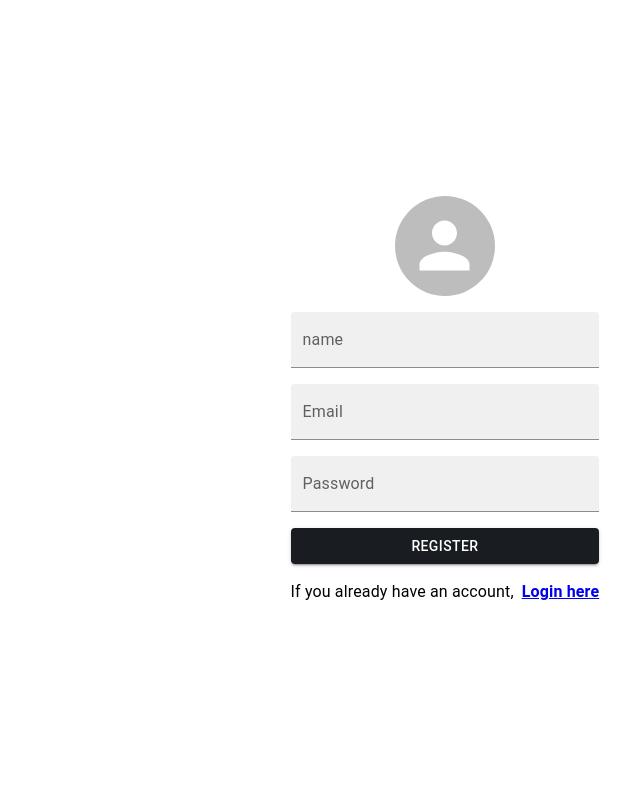
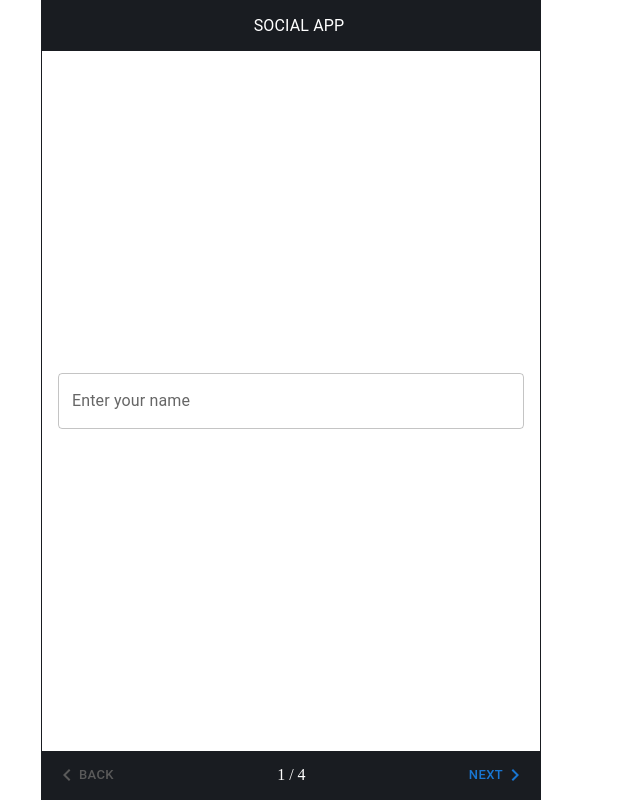
Before and after one commit to waihinsoe/socialApp, a React (Vite) app in the folder frontend/: page /register in a window 1280 px wide. Shown: the whole page, without its empty margins (349-989 px from the left). Built offline with nearby package versions, Linux system fonts and the light colour scheme.

Commit message:
feat: edit ui ux in register page

```diff
--- a/frontend/package.json
+++ b/frontend/package.json
@@ -20,6 +20,7 @@
     "react-router-dom": "^6.15.0"
   },
   "devDependencies": {
+    "@types/node": "^20.5.1",
     "@types/react": "^18.2.15",
     "@types/react-dom": "^18.2.7",
     "@typescript-eslint/eslint-plugin": "^6.0.0",
--- /dev/null
+++ b/frontend/src/components/Stepper.tsx
@@ -0,0 +1,121 @@
+import * as React from "react";
+import Box from "@mui/material/Box";
+import { useTheme } from "@mui/material/styles";
+import MobileStepper from "@mui/material/MobileStepper";
+import Paper from "@mui/material/Paper";
+import Typography from "@mui/material/Typography";
+import Button from "@mui/material/Button";
+import KeyboardArrowLeft from "@mui/icons-material/KeyboardArrowLeft";
+import KeyboardArrowRight from "@mui/icons-material/KeyboardArrowRight";
+import { TextField } from "@mui/material";
+import UploadAvatar from "./UploadAvatar";
+import { useState } from "react";
+
+export default function TextMobileStepper() {
+  const theme = useTheme();
+  const [activeStep, setActiveStep] = React.useState(0);
+  const maxSteps = 4;
+
+  const handleNext = () => {
+    setActiveStep((prevActiveStep) => prevActiveStep + 1);
+  };
+
+  const handleBack = () => {
+    setActiveStep((prevActiveStep) => prevActiveStep - 1);
+  };
+
+  return (
+    <Box sx={{ maxWidth: 400, flexGrow: 1 }}>
+      <Paper
+        square
+        elevation={0}
+        sx={{
+          display: "flex",
+          alignItems: "center",
+          height: 50,
+          pl: 2,
+          backgroundColor: "warning.main",
+          color: "#fff",
+        }}
+      >
+        <Typography>hello</Typography>
+      </Paper>
+      <Box sx={{ height: 255, maxWidth: 400, width: "100%", p: 2 }}>
+        {/* {steps[activeStep].description} */}
+        {activeStep === 0 && (
+          <TextField
+            id="name"
+            label="name"
+            variant="filled"
+            color="warning"
+            fullWidth
+          />
+        )}
+        {activeStep === 1 && (
+          <TextField
+            id="email"
+            label="Email"
+            variant="filled"
+            color="warning"
+            fullWidth
+          />
+        )}
+        {activeStep === 2 && (
+          <TextField
+            id="password"
+            label="Password"
+            variant="filled"
+            color="warning"
+            fullWidth
+          />
+        )}
+        {activeStep === 3 && <UploadAvatar setPreview={setPreview} />}
+      </Box>
+      <MobileStepper
+        sx={{ backgroundColor: "warning.main", color: "#fff" }}
+        variant="text"
+        steps={maxSteps}
+        position="static"
+        activeStep={activeStep}
+        nextButton={
+          <Button
+            sx={{
+              "&.Mui-disabled": {
+                color: "#5a5a5a",
+              },
+            }}
+            size="small"
+            onClick={handleNext}
+            disabled={activeStep === maxSteps - 1}
+          >
+            Next
+            {theme.direction === "rtl" ? (
+              <KeyboardArrowLeft />
+            ) : (
+              <KeyboardArrowRight />
+            )}
+          </Button>
+        }
+        backButton={
+          <Button
+            size="small"
+            onClick={handleBack}
+            disabled={activeStep === 0}
+            sx={{
+              "&.Mui-disabled": {
+                color: "#5a5a5a",
+              },
+            }}
+          >
+            {theme.direction === "rtl" ? (
+              <KeyboardArrowRight />
+            ) : (
+              <KeyboardArrowLeft />
+            )}
+            Back
+          </Button>
+        }
+      />
+    </Box>
+  );
+}
--- a/frontend/src/components/UploadAvatar.tsx
+++ b/frontend/src/components/UploadAvatar.tsx
@@ -12,7 +12,7 @@ const UploadAvatar = ({ setPreview }: Props) => {
     setPreview(view);
   };
   return (
-    <Box>
+    <Box sx={{ display: "flex", justifyContent: "center" }}>
       <Avatar
         width={200}
         height={200}
--- a/frontend/src/components/auth/Register.tsx
+++ b/frontend/src/components/auth/Register.tsx
@@ -2,14 +2,20 @@ import {
   Avatar,
   Box,
   Button,
+  MobileStepper,
+  Paper,
   TextField,
   ThemeProvider,
   Typography,
   createTheme,
+  useTheme,
 } from "@mui/material";
 import { Link } from "react-router-dom";
 import UploadAvatar from "../UploadAvatar";
 import { useState } from "react";
+import TextMobileStepper from "../Stepper";
+import { KeyboardArrowLeft, KeyboardArrowRight } from "@mui/icons-material";
+import React from "react";
 
 const customTheme = createTheme({
   palette: {
@@ -20,10 +26,34 @@ const customTheme = createTheme({
 });
 
 const Register = () => {
+  const theme = useTheme();
+  const [activeStep, setActiveStep] = React.useState(0);
+  const maxSteps = 4;
   const [preview, setPreview] = useState("");
-  const uploadPhoto = async () => {
+  const [userInfo, setUserInfo] = useState({
+    name: "",
+    email: "",
+    password: "",
+  });
+
+  const shouldDisable = !userInfo.name || !userInfo.email || !userInfo.password;
+
+  const handleNext = () => {
+    setActiveStep((prevActiveStep) => prevActiveStep + 1);
+  };
+
+  const handleBack = () => {
+    setActiveStep((prevActiveStep) => prevActiveStep - 1);
+  };
+
+  const createAccount = async () => {
+    const imgData = preview.split(",")[1]; // Assuming `preview` contains the base64 image data
+    const imgBlob = new Blob(
+      [Uint8Array.from(atob(imgData), (char) => char.charCodeAt(0))],
+      { type: "image/jpeg" }
+    );
     const formData = new FormData();
-    formData.append("file", preview);
+    formData.append("file", imgBlob);
     const response = await fetch("http://localhost:5000/assets", {
       method: "POST",
       body: formData,
@@ -33,65 +63,152 @@ const Register = () => {
       console.log(result);
     }
   };
-  console.log(preview);
   return (
     <ThemeProvider theme={customTheme}>
       <Box
         sx={{
+          maxWidth: 500,
+          flexGrow: 1,
+          margin: "0 auto",
+          height: "100vh",
+          display: "flex",
+          flexDirection: "column",
+          border: "1px solid #191c21",
+        }}
+      >
+        <Paper
+          square
+          elevation={0}
+          sx={{
+            display: "flex",
+            alignItems: "center",
+            height: 50,
+            pl: 2,
+            backgroundColor: "warning.main",
+            color: "#fff",
+          }}
+        >
+          <Typography sx={{ margin: "0 auto" }}>SOCIAL APP</Typography>
+        </Paper>
+        <Box
+          sx={{
+            height: 255,
+            maxWidth: 500,
             width: "100%",
-          height: "100vh",
-          p: 1,
+            p: 2,
+            flexGrow: { xs: 1 },
             display: "flex",
-          justifyContent: "space-evenly",
             alignItems: "center",
           }}
         >
-        <UploadAvatar setPreview={setPreview} />
+          {activeStep === 0 && (
+            <TextField
+              id="name"
+              label="Enter your name"
+              variant="outlined"
+              color="warning"
+              fullWidth
+              onChange={(evt) =>
+                setUserInfo({ ...userInfo, name: evt.target.value })
+              }
+              value={userInfo.name}
+            />
+          )}
+          {activeStep === 1 && (
+            <TextField
+              id="email"
+              label="Enter your email"
+              variant="outlined"
+              color="warning"
+              fullWidth
+              onChange={(evt) =>
+                setUserInfo({ ...userInfo, email: evt.target.value })
+              }
+              value={userInfo.email}
+            />
+          )}
+          {activeStep === 2 && (
+            <TextField
+              id="password"
+              label="Enter your password"
+              variant="outlined"
+              color="warning"
+              fullWidth
+              onChange={(evt) =>
+                setUserInfo({ ...userInfo, password: evt.target.value })
+              }
+              value={userInfo.password}
+            />
+          )}
+          {activeStep === 3 && (
             <Box
               sx={{
                 display: "flex",
                 flexDirection: "column",
-            maxWidth: 400,
-            gap: 2,
-            p: 2,
-            position: "relative",
+                justifyContent: "space-between",
+                height: "100%",
+                width: "100%",
               }}
             >
               <Avatar
                 src={preview}
-            sx={{ width: 100, height: 100, margin: "0 auto" }}
+                sx={{ width: 150, height: 150, margin: "0 auto" }}
               />
-          <TextField id="name" label="name" variant="filled" color="warning" />
-          <TextField
-            id="email"
-            label="Email"
-            variant="filled"
-            color="warning"
-          />
-          <TextField
-            id="password"
-            label="Password"
-            variant="filled"
-            color="warning"
-          />
-
-          <Button variant="contained" color="warning" onClick={uploadPhoto}>
-            Register
+              <UploadAvatar setPreview={setPreview} />
+            </Box>
+          )}
+        </Box>
+        <MobileStepper
+          sx={{
+            backgroundColor: "warning.main",
+            color: "#fff",
+            userSelect: "none",
+          }}
+          variant="text"
+          steps={maxSteps}
+          position="static"
+          activeStep={activeStep}
+          nextButton={
+            <Button
+              sx={{
+                "&.Mui-disabled": {
+                  color: "#5a5a5a",
+                },
+              }}
+              size="small"
+              onClick={() => {
+                activeStep === maxSteps - 1 ? createAccount() : handleNext();
+              }}
+              disabled={shouldDisable && activeStep === maxSteps - 1}
+            >
+              {activeStep === maxSteps - 1 ? "Comfirm" : "Next"}
+              {theme.direction === "rtl" ? (
+                <KeyboardArrowLeft />
+              ) : (
+                <KeyboardArrowRight />
+              )}
             </Button>
-          <Box
+          }
+          backButton={
+            <Button
+              size="small"
+              onClick={handleBack}
+              disabled={activeStep === 0}
               sx={{
-              display: "flex",
-              justifyContent: "center",
-              alignItems: "center",
-              gap: 1,
+                "&.Mui-disabled": {
+                  color: "#5a5a5a",
+                },
               }}
             >
-            <Typography>If you already have an account,</Typography>
-            <Link to="/login">
-              <Typography sx={{ fontWeight: "bold" }}>Login here</Typography>
-            </Link>
-          </Box>
-        </Box>
+              {theme.direction === "rtl" ? (
+                <KeyboardArrowRight />
+              ) : (
+                <KeyboardArrowLeft />
+              )}
+              Back
+            </Button>
+          }
+        />
       </Box>
     </ThemeProvider>
   );
```
Also changed, not shown: 1 other file (tests, documents, lock files or other folders). Lines whose indentation alone changed are shown as unchanged.
